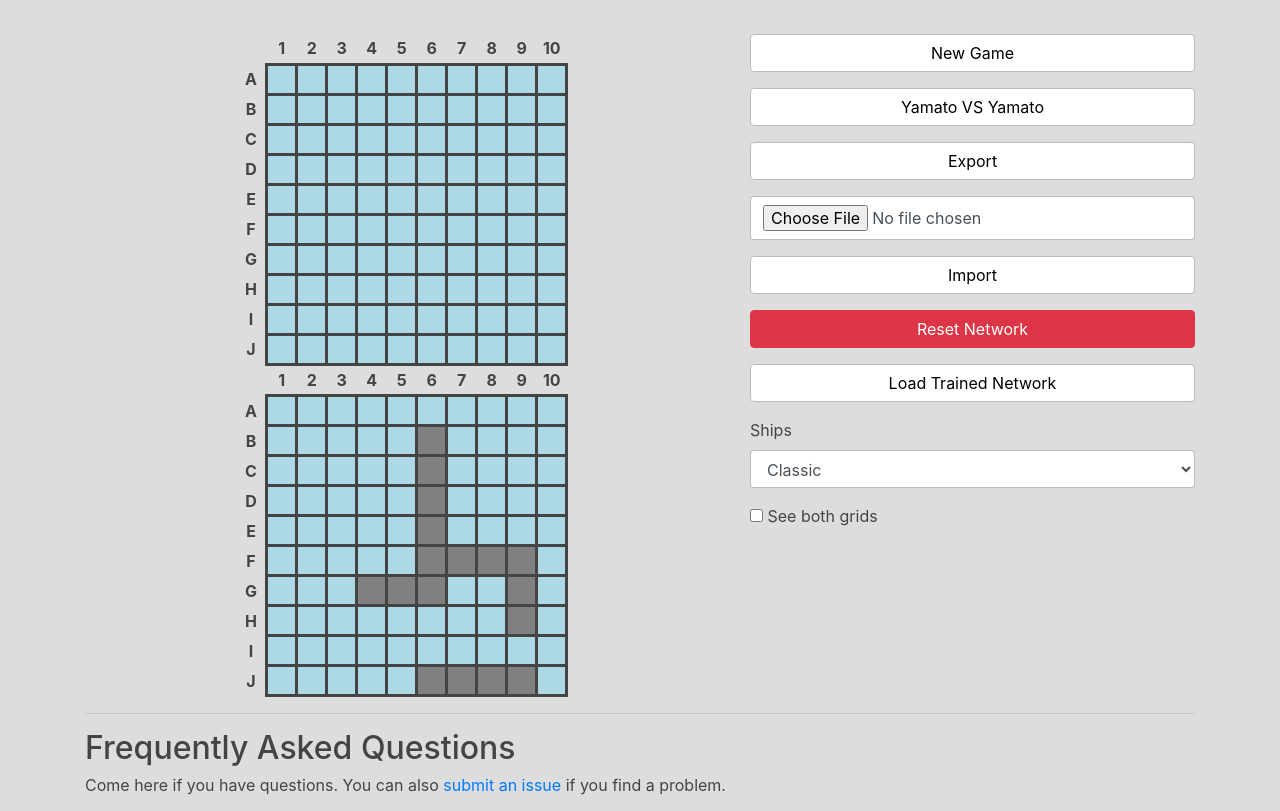
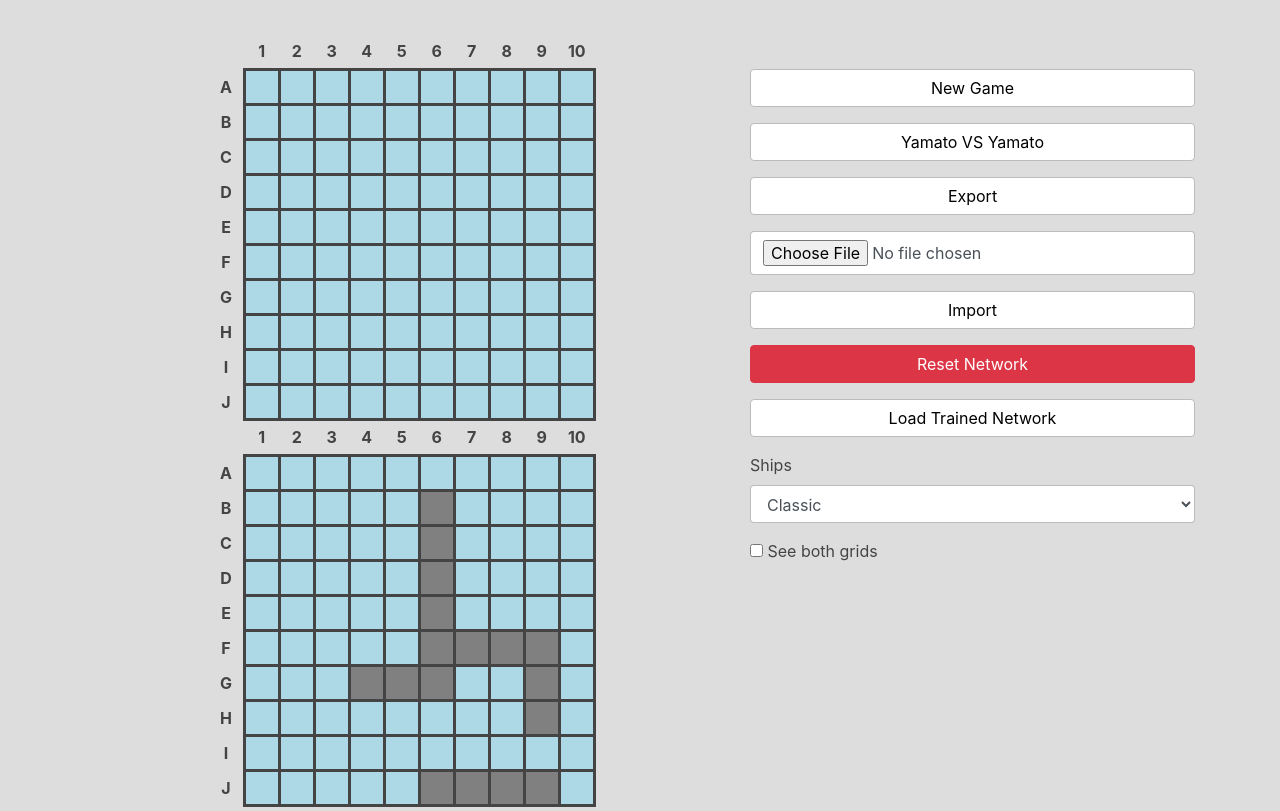
Before and after one commit to NatoBoram/NatoBoram.github.io, a PHP site: page /battleship in a window 1280 px wide. Shown: the part 80-891 px from the top of the page. Run offline with PHP 8.4, Linux system fonts and the light colour scheme; lists and menus that the app fills with data are empty; some libraries are stand-ins or nearby versions.

Commit message:
larger grids

```diff
--- a/battleship/style.css
+++ b/battleship/style.css
@@ -14,8 +14,8 @@ table {
 }
 
 th, td {
-	min-width: 30px;
-	height: 30px;
+	min-width: 35px;
+	height: 35px;
 	text-align: center;
 	vertical-align: center;
 }
@@ -24,6 +24,10 @@ td {
 	border: solid;
 }
 
+form, #alert-container {
+	margin-top: 35px;
+}
+
 .btn-default {
 	background-color: white;
 	border: solid 1px #BBB;
```
